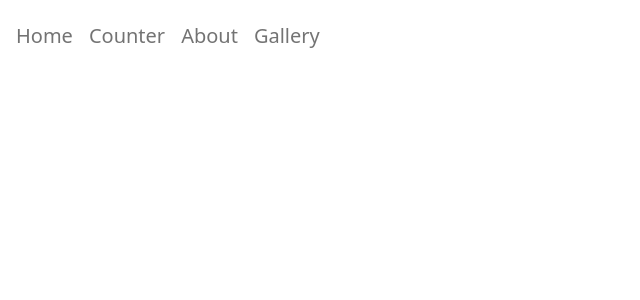
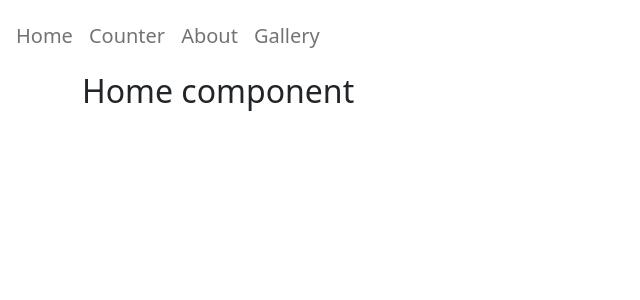
Before and after one commit to HKassogue/app_test2_react_js, a React (Create React App) app: page /home in a window 1280 px wide. Shown: the top 300 px of the page, without its empty margins (0-640 px from the left). Built offline with nearby package versions, Linux system fonts and the light colour scheme.

Commit message:
add of home page

```diff
--- a/src/App.js
+++ b/src/App.js
@@ -3,6 +3,7 @@ import Counter from './components/counter';
 import About from './components/about';
 import {Route, Routes, Link, BrowserRouter as Router } from 'react-router-dom'
 import Gallery from './components/gallery';
+import Home from './components/home';
 
 function App() {
   return (
@@ -31,7 +32,7 @@ function App() {
 
       <div className='container'>
         <Routes>
-          <Route path="/home"> </Route>
+          <Route path="/home" element={<Home/>}> </Route>
           <Route path="/counter" element={<Counter/>}> </Route>
           <Route path="/about" element={<About/>}> </Route>
           <Route path="/gallery" element={<Gallery/>}> </Route>
--- /dev/null
+++ b/src/components/home.js
@@ -0,0 +1,8 @@
+import React, {Component} from "react";
+import 'bootstrap/dist/css/bootstrap.min.css';
+
+function Home () {
+    return <h2>Home component</h2>
+};
+
+export default Home
```
